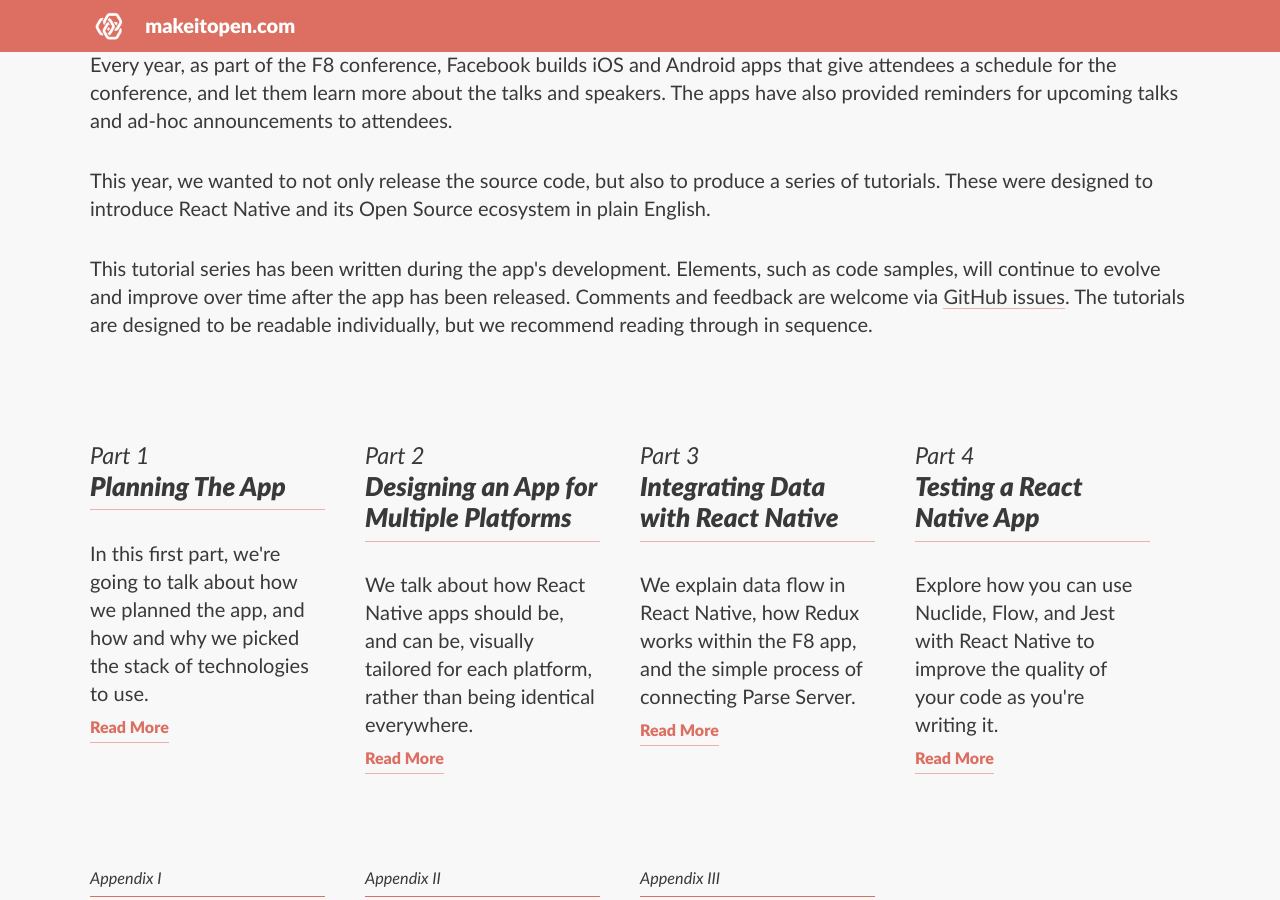
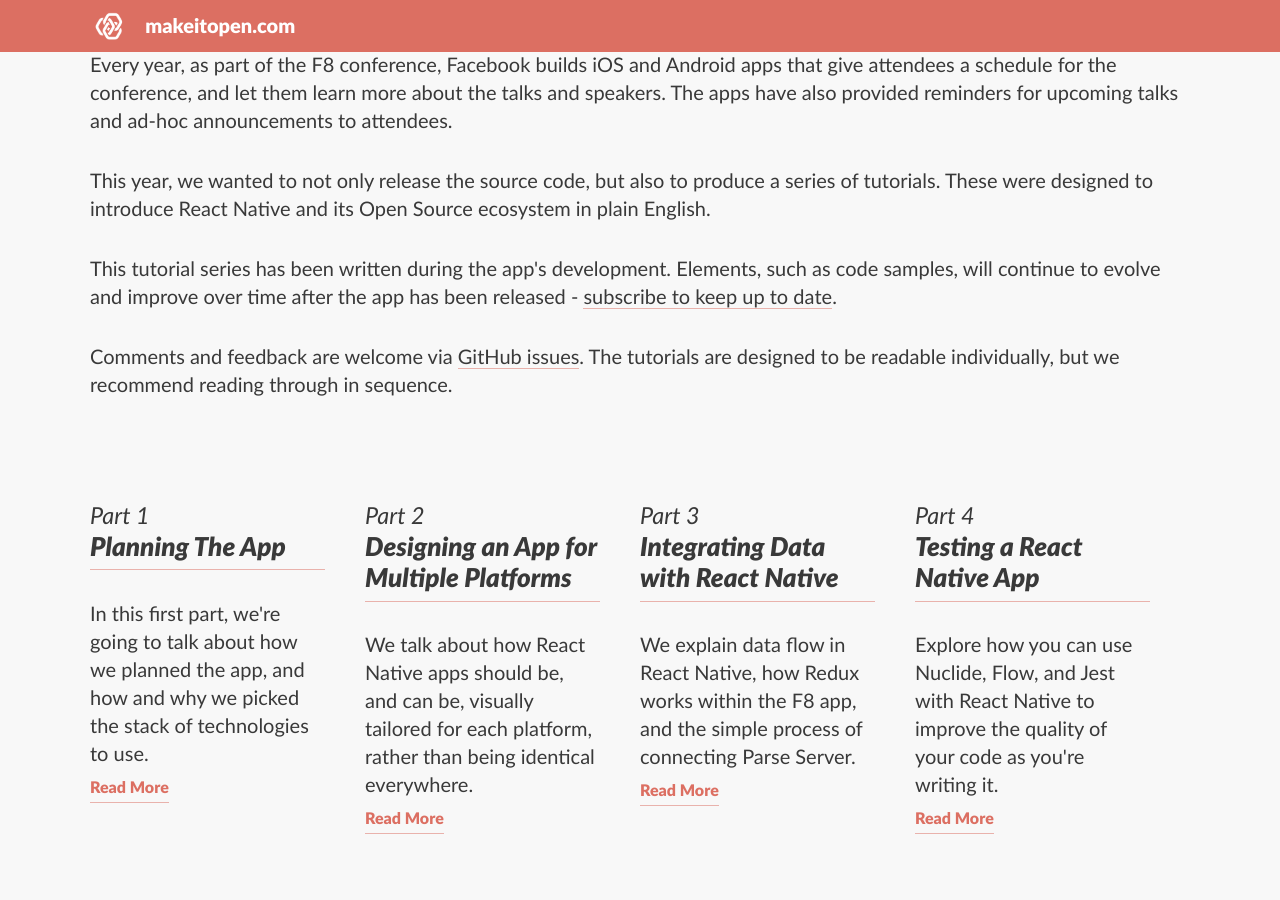
Before and after one commit to facebookarchive/makeitopen, a Jekyll site: the page built from index.md, in a window 1280 px wide and 900 px high, scrolled down 349 px. Built offline with Jekyll 4.4.1, drawn with Linux system fonts in a browser that asks for light colours; some web fonts are replaced; a script that is not in the unit is left out.

Commit message:
Adding RSS link to homepage

```diff
--- a/_data/tutorials.yml
+++ b/_data/tutorials.yml
@@ -6,9 +6,11 @@
   intro: >
     <p>Every year, as part of the F8 conference, Facebook builds iOS and Android apps that give attendees a schedule for the conference, and let them learn more about the talks and speakers. The apps have also provided reminders for upcoming talks and ad-hoc announcements to attendees.</p>
 
-    <p>This year, we wanted to not only release the source code, but also to produce a series of tutorials. These were designed to introduce React Native and its Open Source ecosystem in plain English. </p>
+    <p>This year, we wanted to not only release the source code, but also to produce a series of tutorials. These were designed to introduce React Native and its Open Source ecosystem in plain English.</p>
 
-    <p>This tutorial series has been written during the app's development. Elements, such as code samples, will continue to evolve and improve over time after the app has been released. Comments and feedback are welcome via <a href="https://github.com/facebook/makeitopen/issues">GitHub issues</a>. The tutorials are designed to be readable individually, but we recommend reading through in sequence.</p>
+    <p>This tutorial series has been written during the app's development. Elements, such as code samples, will continue to evolve and improve over time after the app has been released - <a href="/feed">subscribe to keep up to date</a>.</p>
+
+    <p>Comments and feedback are welcome via <a href="https://github.com/facebook/makeitopen/issues">GitHub issues</a>. The tutorials are designed to be readable individually, but we recommend reading through in sequence.</p>
   items:
   - id: 1-1-planning
   - id: 1-2-design
```
